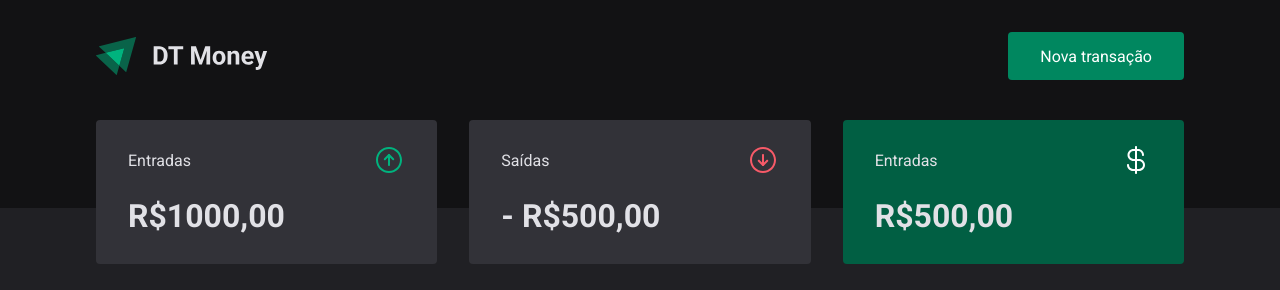
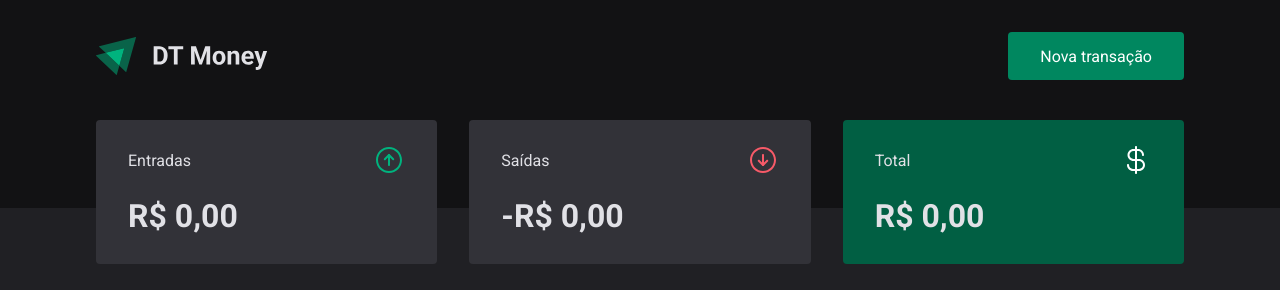
Before and after one commit to dandevweb/ds-money, a React (Create React App) app: page / in a window 1280 px wide. Shown: the top 290 px of the page. Built offline with nearby package versions, Linux system fonts and the light colour scheme; no server answers; what miragejs would draw is missing.

Commit message:
Created contexts and hooks

```diff
--- a/src/App.tsx
+++ b/src/App.tsx
@@ -3,6 +3,7 @@
 import { GlobalStyle } from "./styles/global";
 import { useState } from "react";
 import { NewTransactionModal } from "./components/NewTransactionModal";
+import { TransactionsProvider } from './hooks/useTransactions';
 
 export function App() {
   const [isNewTransactionModalOpen, setIsNewTransactionModalOpen] = useState(false);
@@ -16,7 +17,7 @@
 
   }
   return (
-    <>
+    <TransactionsProvider>
       <Header onOpenNewTransactionModal={handleOpenNewTransactionModal} />
       <Dashboard />
 
@@ -27,6 +28,6 @@
       />
 
       <GlobalStyle />
-    </>
+    </TransactionsProvider>
   );
 }
--- a/src/components/NewTransactionModal/index.tsx
+++ b/src/components/NewTransactionModal/index.tsx
@@ -3,8 +3,9 @@
 import outcomeImg from '../../assets/outcome.svg';
 import { Container, RadioBox, TransactionTypeContainer } from './styles';
 import closeImg from '../../assets/close.svg';
-import { FormEvent, useState } from 'react';
+import { FormEvent, useState, useContext } from 'react';
 import { api } from '../../services/api';
+import { useTransactions } from '../../hooks/useTransactions';
 
 interface NewTransactionModalProps {
     isOpen: boolean;
@@ -14,22 +15,29 @@
 Modal.setAppElement('#root');
 
 export function NewTransactionModal({ isOpen, onRequestClose }: NewTransactionModalProps) {
+    const { createTransaction } = useTransactions();
+
     const [title, setTitle] = useState('');
-    const [value, setValue] = useState(0);
+    const [amount, setAmount] = useState(0);
     const [category, setCategory] = useState('');
 
     const [type, setType] = useState('deposit');
 
-    function handleCreateNewTransaction(event: FormEvent) {
+    async function handleCreateNewTransaction(event: FormEvent) {
         event.preventDefault();
-        const data = {
+
+        await createTransaction({
             title,
-            value,
+            amount,
             category,
             type
-        };
+        })
 
-        api.post('transactions', data)
+        setTitle('');
+        setAmount(0);
+        setCategory('');
+        setType('deposit');
+        onRequestClose();
     }
 
     return (
@@ -59,8 +67,8 @@
                 <input
                     type="number"
                     placeholder='Valor'
-                    value={value}
-                    onChange={event => setValue(Number(event.target.value))}
+                    value={amount}
+                    onChange={event => setAmount(Number(event.target.value))}
                 />
 
                 <TransactionTypeContainer>
--- a/src/components/Summary/index.tsx
+++ b/src/components/Summary/index.tsx
@@ -1,9 +1,30 @@
+import { useContext } from 'react';
 import incomeImg from '../../assets/income.svg'
 import outcomeImg from '../../assets/outcome.svg'
 import totalImg from '../../assets/total.svg'
+import { useTransactions } from '../../hooks/useTransactions';
 import { Container } from "./styles";
 
 export function Summary() {
+    const { transactions } = useTransactions();
+
+    const summary = transactions.reduce((acc, transaction) => {
+        if (transaction.type === 'deposit') {
+            acc.deposits += transaction.amount;
+            acc.total += transaction.amount;
+        } else {
+            acc.withdraws += transaction.amount;
+            acc.total -= transaction.amount;
+
+        }
+
+        return acc;
+    }, {
+        deposits: 0,
+        withdraws: 0,
+        total: 0,
+    })
+
     return (
         <Container>
             <div>
@@ -11,21 +32,36 @@
                     <p>Entradas</p>
                     <img src={incomeImg} alt="Entradas" />
                 </header>
-                <strong>R$1000,00</strong>
+                <strong>
+                    {new Intl.NumberFormat('pt-BR', {
+                        style: 'currency',
+                        currency: 'BRL'
+                    }).format(summary.deposits)}
+                </strong>
             </div>
             <div>
                 <header>
                     <p>Saídas</p>
                     <img src={outcomeImg} alt="Saídas" />
                 </header>
-                <strong>- R$500,00</strong>
+                <strong>-
+                    {new Intl.NumberFormat('pt-BR', {
+                        style: 'currency',
+                        currency: 'BRL'
+                    }).format(summary.withdraws)}
+                </strong>
             </div>
             <div className='highlight-background'>
                 <header>
-                    <p>Entradas</p>
+                    <p>Total</p>
                     <img src={totalImg} alt="Total" />
                 </header>
-                <strong>R$500,00</strong>
+                <strong>
+                    {new Intl.NumberFormat('pt-BR', {
+                        style: 'currency',
+                        currency: 'BRL'
+                    }).format(summary.total)}
+                </strong>
             </div>
         </Container>
     )
--- a/src/components/TransactionsTable/index.tsx
+++ b/src/components/TransactionsTable/index.tsx
@@ -1,23 +1,9 @@
-import { useEffect, useState } from "react";
-import { api } from "../../services/api";
+import { useTransactions } from "../../hooks/useTransactions";
 import { Container } from "./styles";
 
-interface Transaction {
-    id: number;
-    title: string;
-    amount: number;
-    type: string;
-    category: string;
-    createdAt: string;
-}
 
 export function TransactionsTable() {
-    const [transactions, setTransactions] = useState<Transaction[]>([]);
-
-    useEffect(() => {
-        api.get('transactions')
-            .then(response => setTransactions(response.data.transactions))
-    }, [])
+    const { transactions } = useTransactions();
 
     return (
         <Container>
--- /dev/null
+++ b/src/hooks/useTransactions.tsx
@@ -0,0 +1,59 @@
+import { createContext, ReactNode, useContext, useEffect, useState } from 'react';
+import { api } from '../services/api';
+
+interface Transaction {
+    id: number;
+    title: string;
+    amount: number;
+    type: string;
+    category: string;
+    createdAt: string;
+}
+
+type TransactionInput = Omit<Transaction, 'id' | 'createdAt'>;
+
+interface TransactionsProviderProps {
+    children: ReactNode;
+}
+
+interface TransactionsContextData {
+    transactions: Transaction[];
+    createTransaction: (transaction: TransactionInput) => Promise<void>;
+}
+
+const TransactionsContext = createContext<TransactionsContextData>({} as TransactionsContextData);
+
+export function TransactionsProvider({ children }: TransactionsProviderProps) {
+
+    const [transactions, setTransactions] = useState<Transaction[]>([]);
+
+    useEffect(() => {
+        api.get('transactions')
+            .then(response => setTransactions(response.data.transactions))
+    }, []);
+
+    async function createTransaction(transactionInput: TransactionInput) {
+        const response = await api.post('transactions', {
+            ...transactionInput,
+            createdAt: new Date()
+        })
+        const { transaction } = response.data;
+
+        setTransactions([
+            ...transactions,
+            transaction,
+        ]);
+    }
+
+    return (
+        <TransactionsContext.Provider value={{ transactions, createTransaction }}>
+            {children}
+        </TransactionsContext.Provider>
+    )
+}
+
+export function useTransactions() {
+    const context = useContext(TransactionsContext);
+
+    return context;
+}
```
